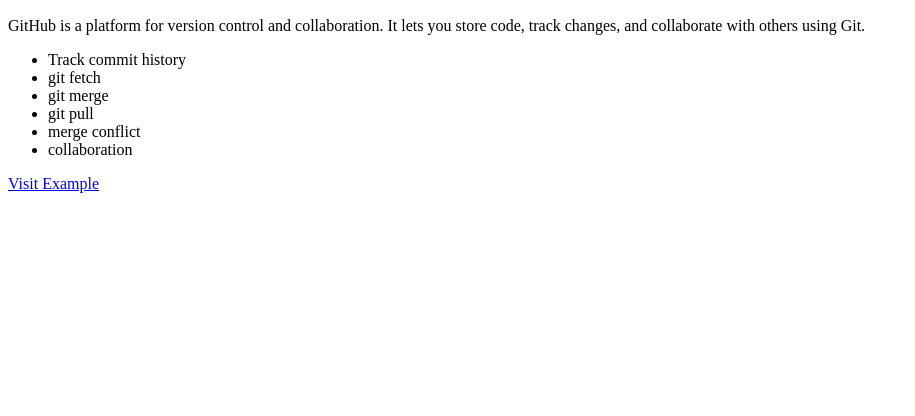
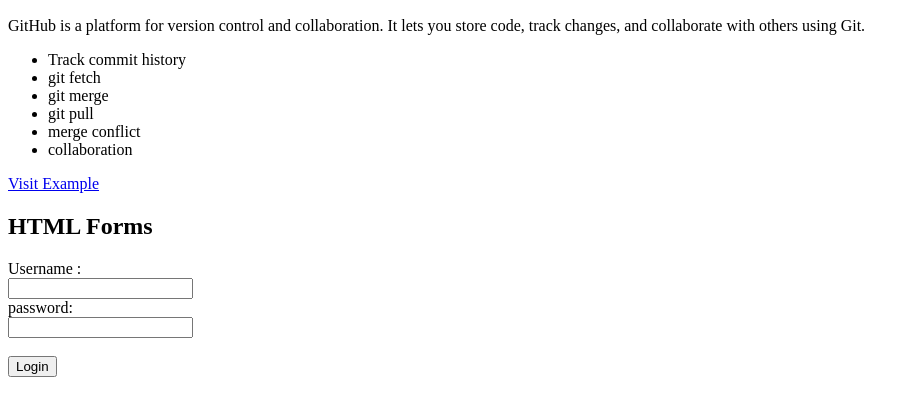
Before and after one commit to Prativa5791/Workshop-day-2, a plain HTML site: page index.html in a window 1280 px wide. Shown: the part 110-526 px from the top of the page, without its empty margins (0-915 px from the left). Drawn offline with Linux system fonts and the light colour scheme.

Commit message:
html form

```diff
--- a/index.html
+++ b/index.html
@@ -21,5 +21,15 @@
     </ul>
 
     <a href="https://example.com">Visit Example</a>
+    <h2>HTML Forms</h2>
+
+<form action="/action_page.php">
+  <label for="Username">Username :</label><br>
+  <input type="text" id="fname" name="fname" ><br>
+  <label for="lname"> password:</label><br>
+  <input type="text" id="lname" name="lname" ><br><br>
+  <input type="submit" value="Login">
+</form>
+
 </body>
 </html>
```
